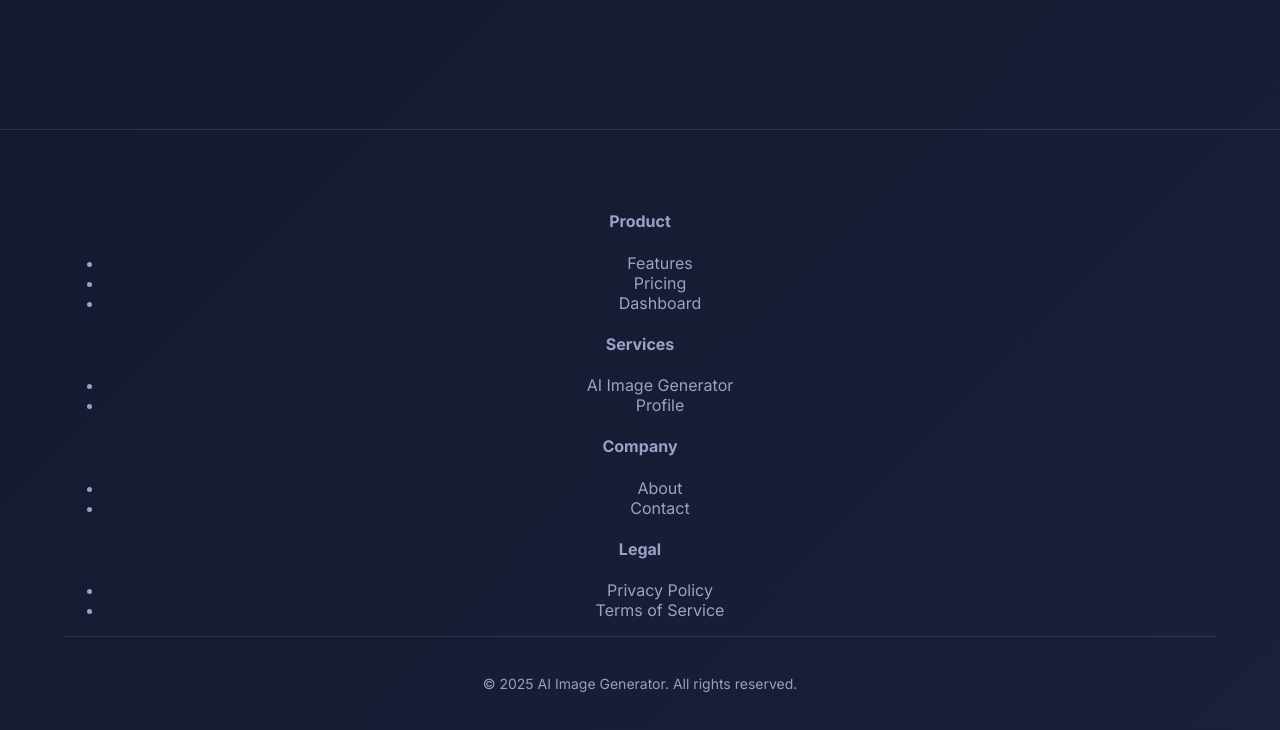
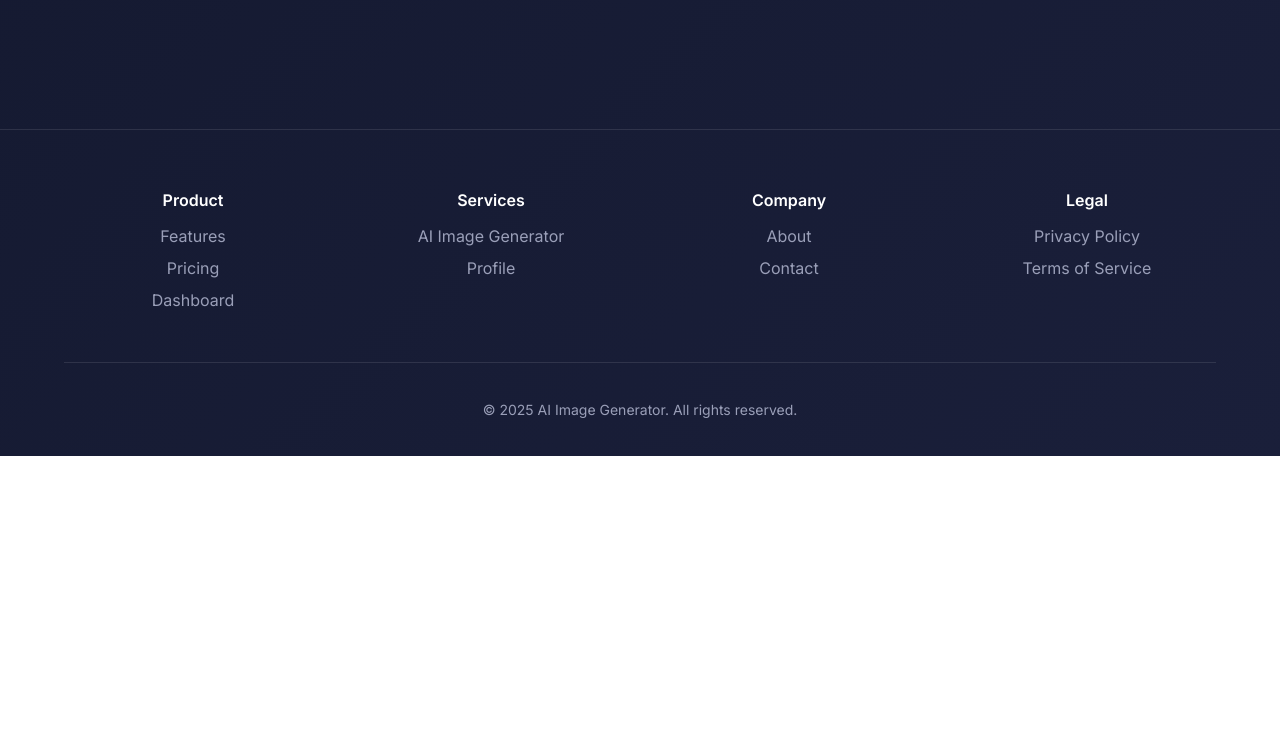
Before and after one commit to VanshPasricha/AI-Image-Generator, a website: page public/landing.html in a window 1280 px wide. Shown: the part 3729-4459 px from the top of the page. After the commit the page ends 4185 px from the top, so only its background shows below. Drawn offline with nearby package versions, Linux system fonts and the light colour scheme.

Commit message:
Fix footer layout

```diff
--- a/public/landing.html
+++ b/public/landing.html
@@ -702,35 +702,35 @@
     <!-- Footer -->
     <footer class="footer">
         <div class="landing-container">
-            <div class="footer-grid">
-                <div class="footer-col">
-                    <h4>Product</h4>
-                    <ul>
+            <div class="footer-content">
+                <div class="footer-section">
+                    <h3>Product</h3>
+                    <ul class="footer-links">
                         <li><a href="#features">Features</a></li>
                         <li><a href="#pricing">Pricing</a></li>
                         <li><a href="/dashboard">Dashboard</a></li>
                     </ul>
                 </div>
 
-                <div class="footer-col">
-                    <h4>Services</h4>
-                    <ul>
+                <div class="footer-section">
+                    <h3>Services</h3>
+                    <ul class="footer-links">
                         <li><a href="/services/image-generator">AI Image Generator</a></li>
                         <li><a href="/profile">Profile</a></li>
                     </ul>
                 </div>
 
-                <div class="footer-col">
-                    <h4>Company</h4>
-                    <ul>
+                <div class="footer-section">
+                    <h3>Company</h3>
+                    <ul class="footer-links">
                         <li><a href="#about">About</a></li>
                         <li><a href="#contact">Contact</a></li>
                     </ul>
                 </div>
 
-                <div class="footer-col">
-                    <h4>Legal</h4>
-                    <ul>
+                <div class="footer-section">
+                    <h3>Legal</h3>
+                    <ul class="footer-links">
                         <li><a href="#privacy">Privacy Policy</a></li>
                         <li><a href="#terms">Terms of Service</a></li>
                     </ul>
```
